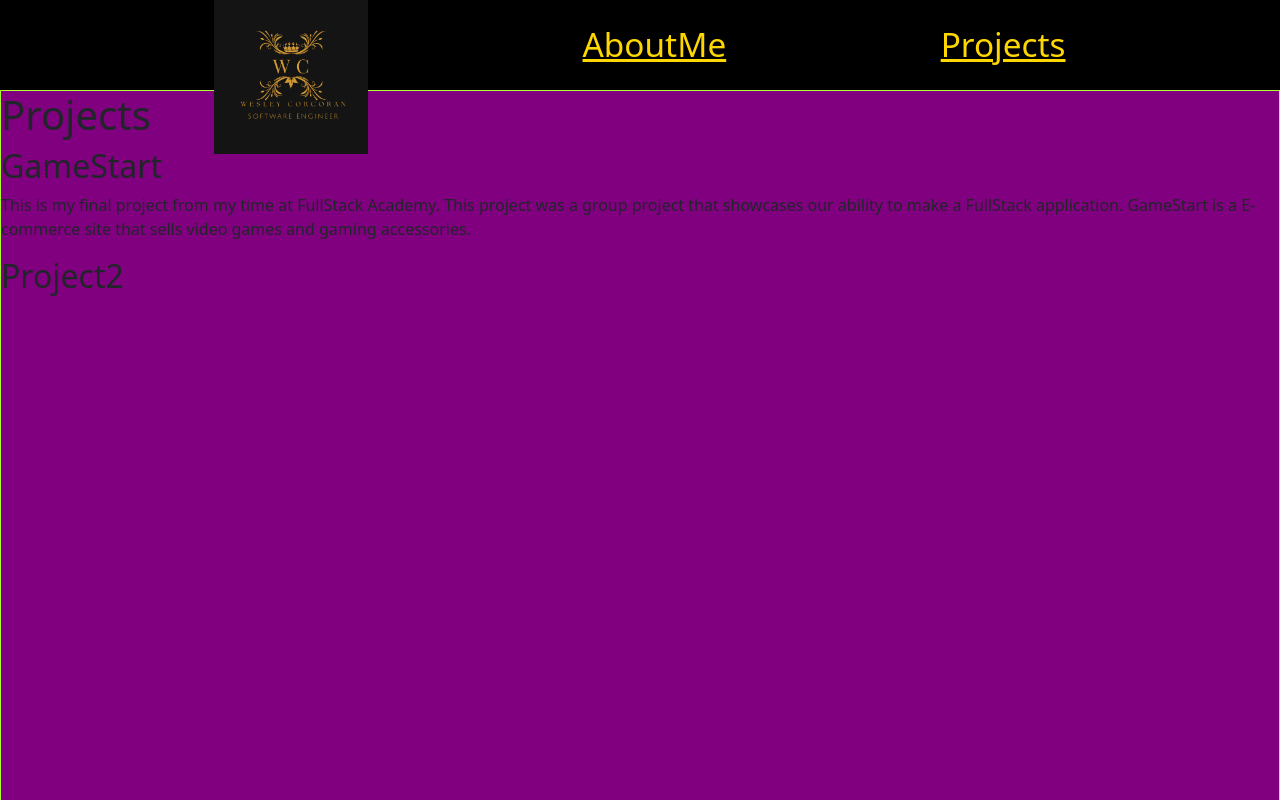
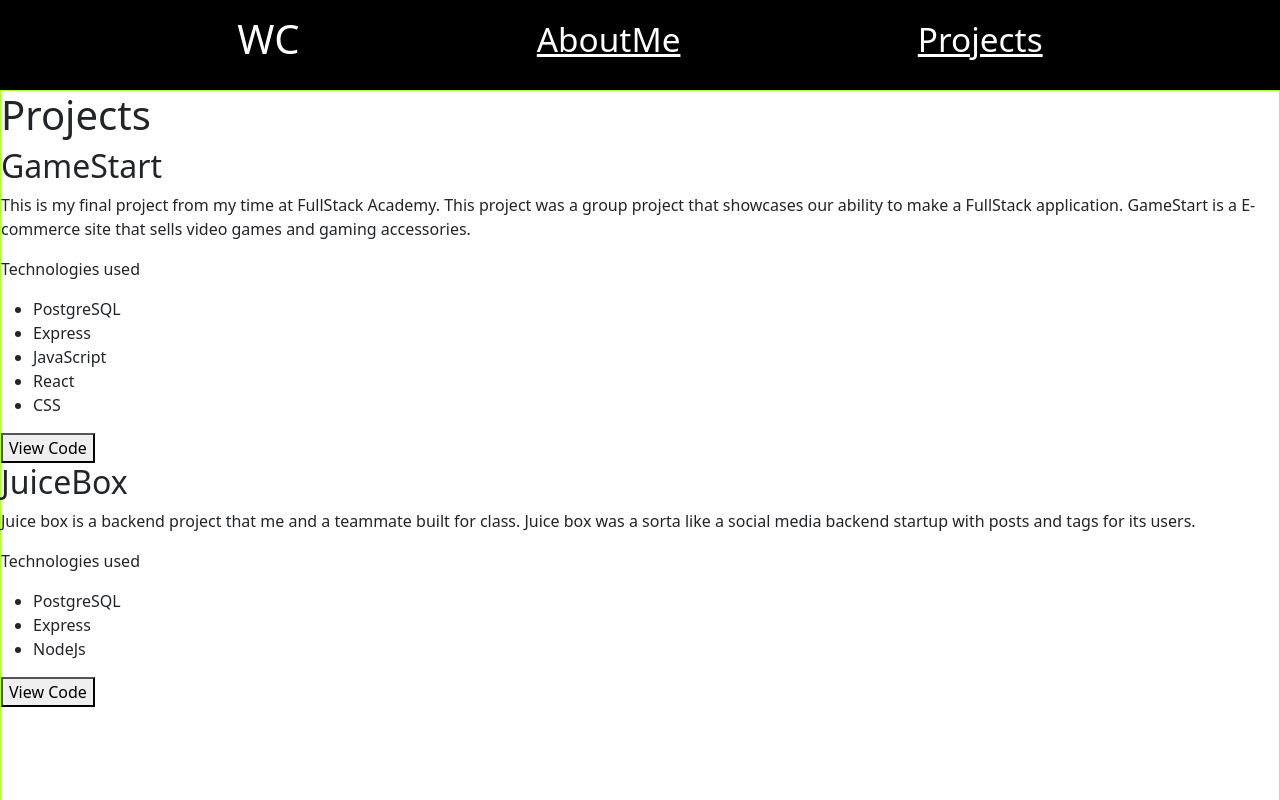
Before and after one commit to wcorcoran1/Portfolio, a React app: page /projects in a window 1280 px wide. Shown: the top 800 px of the page. Built offline with nearby package versions, Linux system fonts and the light colour scheme.

Commit message:
changed main image

```diff
--- a/public/index.css
+++ b/public/index.css
@@ -6,21 +6,17 @@
 .Nav {
     height:7vmax;
     background-color: black;
+    padding-top: 15px;
     display:flex;
     justify-content: space-evenly;
-    color: rgb(255, 215, 0);
+    color: white;
     padding-bottom: 5%;
 }
-.navImage{
-    height: 12vmax;
-
-}
 .link{
-    padding-top: 20px;
     font-size: 25pt;
     display: flex;
     text-decoration: underline;
-    color: rgb(255, 215, 0);
+    color: white
 }
 .main{
 display: flex;
@@ -29,8 +25,9 @@ background-color: black;
 }
 
 .mainImage {
-    height:35vmax;
-    width: 50vmax;
+    height:40vmax;
+    width: 75vmax;
+    padding-top: 10px;
     display: flex;
     justify-content: center;
     align-content: center;
@@ -57,7 +54,7 @@ background-color: black;
 }
 
 .projects {
-    background-color: purple;
+    background-color: white;
     border:greenyellow 1px solid;
     height:100vmax
 }
@@ -65,9 +62,8 @@ background-color: black;
     display:flex;
     position: sticky;
     background-color: black;
-    color: rgb(255, 215, 0);;
+    border: 1px solid red;
+    color: white;
     flex-direction: column;
-    justify-content: center;
-    align-content: center;
-    height: 50vmax;
+    height: 25vmax;
 }
--- a/src/components/Main.jsx
+++ b/src/components/Main.jsx
@@ -6,7 +6,7 @@ return(
 
     <div>
         <div className="main">
-         <img className="mainImage" src="/Gold Exclusive Royal Luxury Hotel Logo.png" alt="not found" />
+         <img className="mainImage" src="/Wesley Corcoran.png" alt="not found" />
          </div>
 
 
--- a/src/components/NavBar.jsx
+++ b/src/components/NavBar.jsx
@@ -7,7 +7,7 @@ return(
 
     <div>
         <div className="Nav">
-        <img className="navImage" src="/Gold Exclusive Royal Luxury Hotel Logo.png" alt="not found" />
+            <h1>WC</h1>
        <Link className="link" to="/about">AboutMe</Link>
        <Link className="link" to="/projects">Projects</Link>
          </div>
--- a/src/components/Projects.jsx
+++ b/src/components/Projects.jsx
@@ -13,7 +13,26 @@ return(
             This project was a group project that showcases our ability to make a FullStack application.
             GameStart is a E-commerce site that sells video games and gaming accessories.
         </p>
-        <h2 id="project2">Project2</h2>
+        <p>Technologies used</p>
+        <ul>
+        <li>PostgreSQL</li>
+        <li>Express</li>
+        <li>JavaScript</li>
+        <li>React</li>
+        <li>CSS</li>
+        </ul>
+        <button>View Code</button>
+        </div>
+        <div>
+        <h2 id="project2">JuiceBox</h2>
+        <p>Juice box is a backend project that me and a teammate built for class. Juice box was a sorta like a social media backend startup with posts and tags for its users. </p>
+        <p>Technologies used</p>
+        <ul>
+        <li>PostgreSQL</li>
+        <li>Express</li>
+        <li>NodeJs</li>
+        </ul>
+        <button>View Code</button>
         </div>
 
          </div>
```
Also changed, not shown: public/Gold Exclusive Royal Luxury Hotel Logo.png (deleted), public/Wesley Corcoran.png (added).
